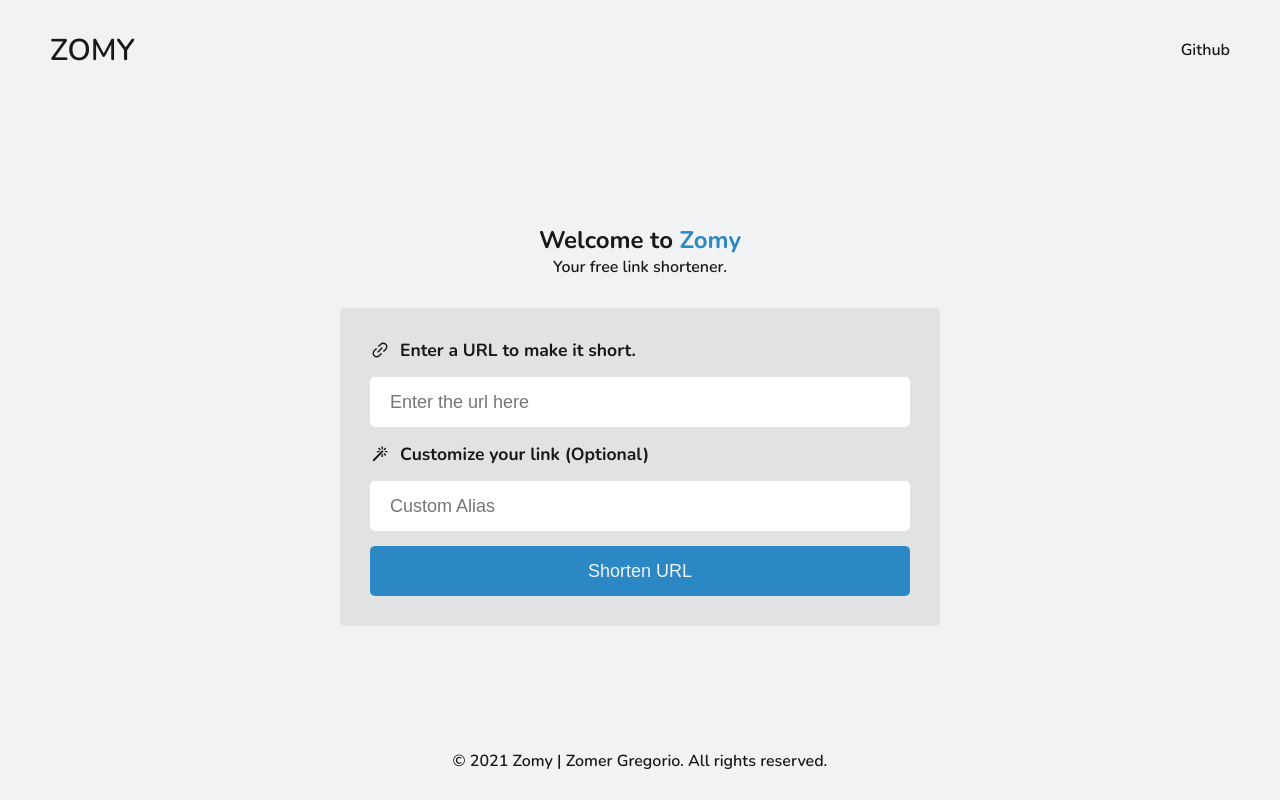
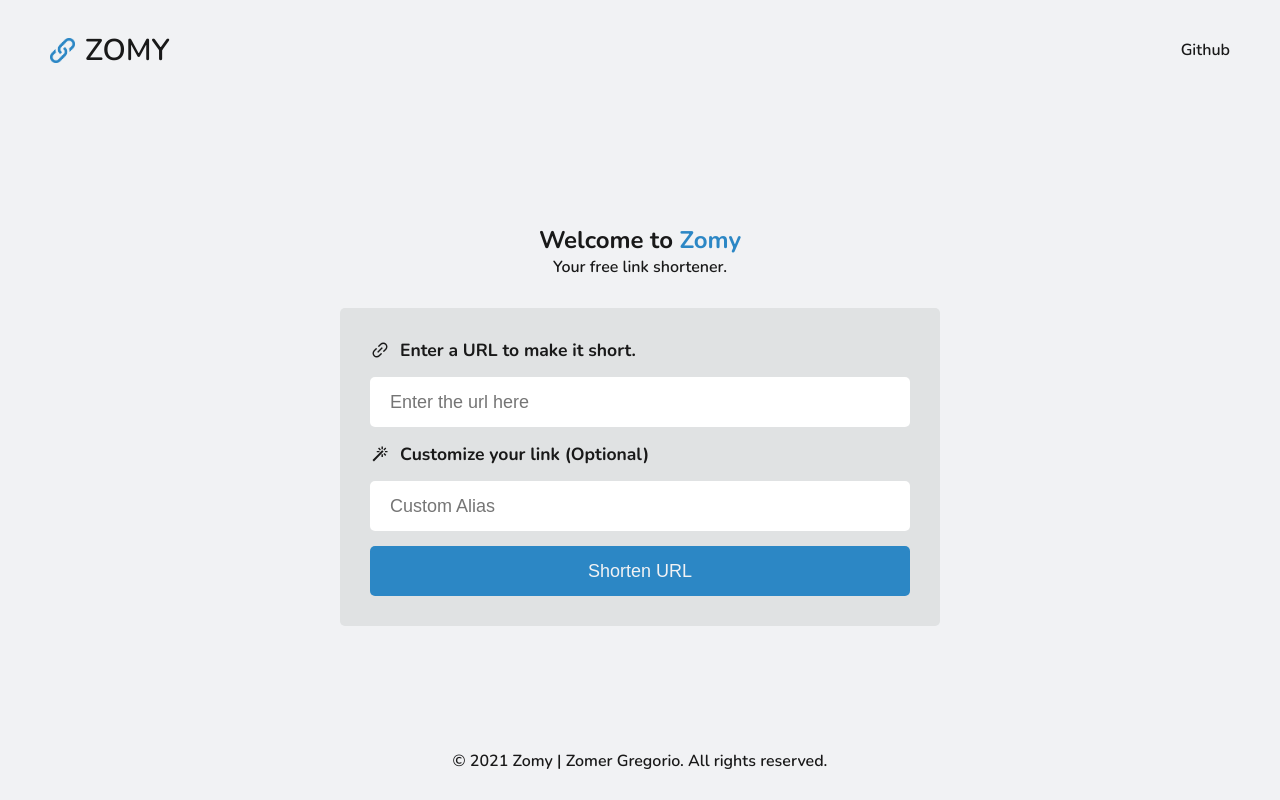
Before and after one commit to zomeru/zomy-deprecated, a React (Vite) app: page / in a window 1280 px wide. Built offline with nearby package versions, Linux system fonts and the light colour scheme; no server answers.

Commit message:
Add logo image

```diff
--- a/src/components/Nav.tsx
+++ b/src/components/Nav.tsx
@@ -1,6 +1,7 @@
 import React from 'react';
 import { Link } from 'react-router-dom';
 import { navLinks } from '../config';
+import logo from '../assets/logo.png';
 import { StyledNav } from '../styles/componentStyles/NavStyles';
 
 interface NavProps {}
@@ -10,7 +11,8 @@ const Nav: React.FC<NavProps> = ({}) => {
     <StyledNav>
       <nav>
         <Link to='/' className='logo'>
-          ZOMY
+          <img src={logo} alt='logo' className='logo-image' />
+          <span>ZOMY</span>
         </Link>
         <div className='nav_links'>
           {navLinks.map(link => {
--- a/src/styles/componentStyles/NavStyles.ts
+++ b/src/styles/componentStyles/NavStyles.ts
@@ -19,9 +19,17 @@ export const StyledNav = styled.header`
     }
   }
 
+  .logo-image {
+    width: 25px;
+    height: 25px;
+    margin-right: 10px;
+  }
+
   .logo {
     text-transform: uppercase;
     font-weight: 600;
     font-size: 30px;
+    display: flex;
+    align-items: center;
   }
 `;
```
